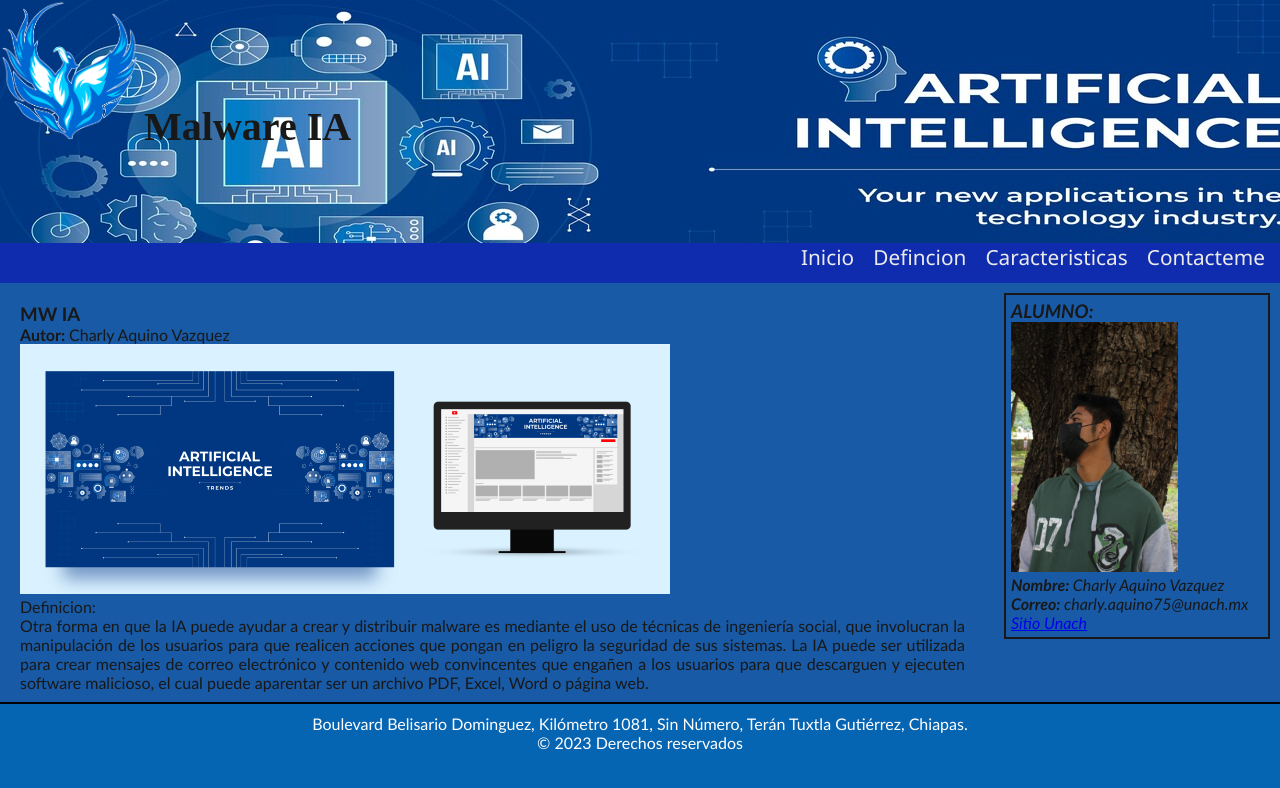
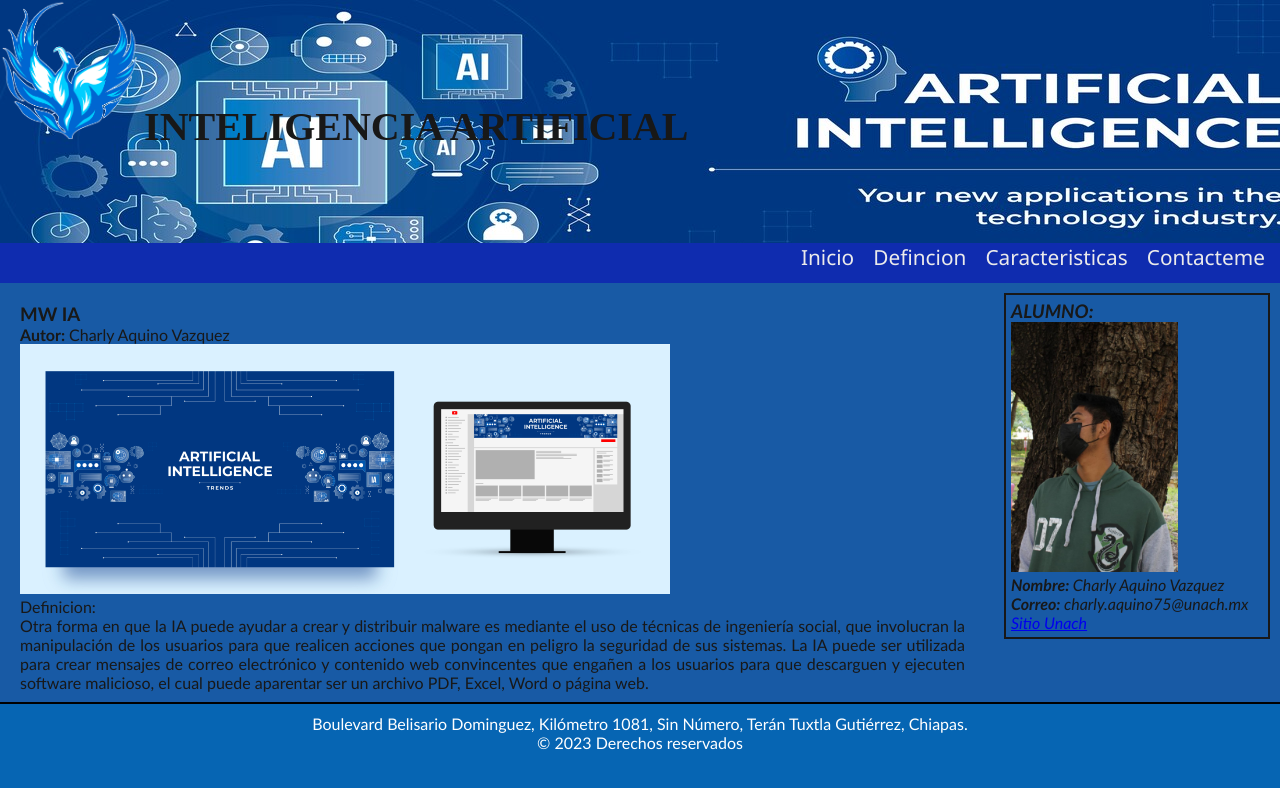
Before and after one commit to Naofumy585/Naofumy585.github.io, a plain HTML site: page index.html in a window 1280 px wide. Drawn offline with Linux system fonts and the light colour scheme.

Commit message:
Version_2

```diff
--- a/index.html
+++ b/index.html
@@ -10,7 +10,7 @@
     <header><!--encabezado-->
         <div = id="titulo">
             <img src="img/logo.png" alt="mi logo" id="logo"  class="img-fluid rounded"/>
-            <h1><b>Malware IA</b></h1>
+            <h1><b>INTELIGENCIA ARTIFICIAL</b></h1>
         </div>
         <nav>
             <ul>
```
